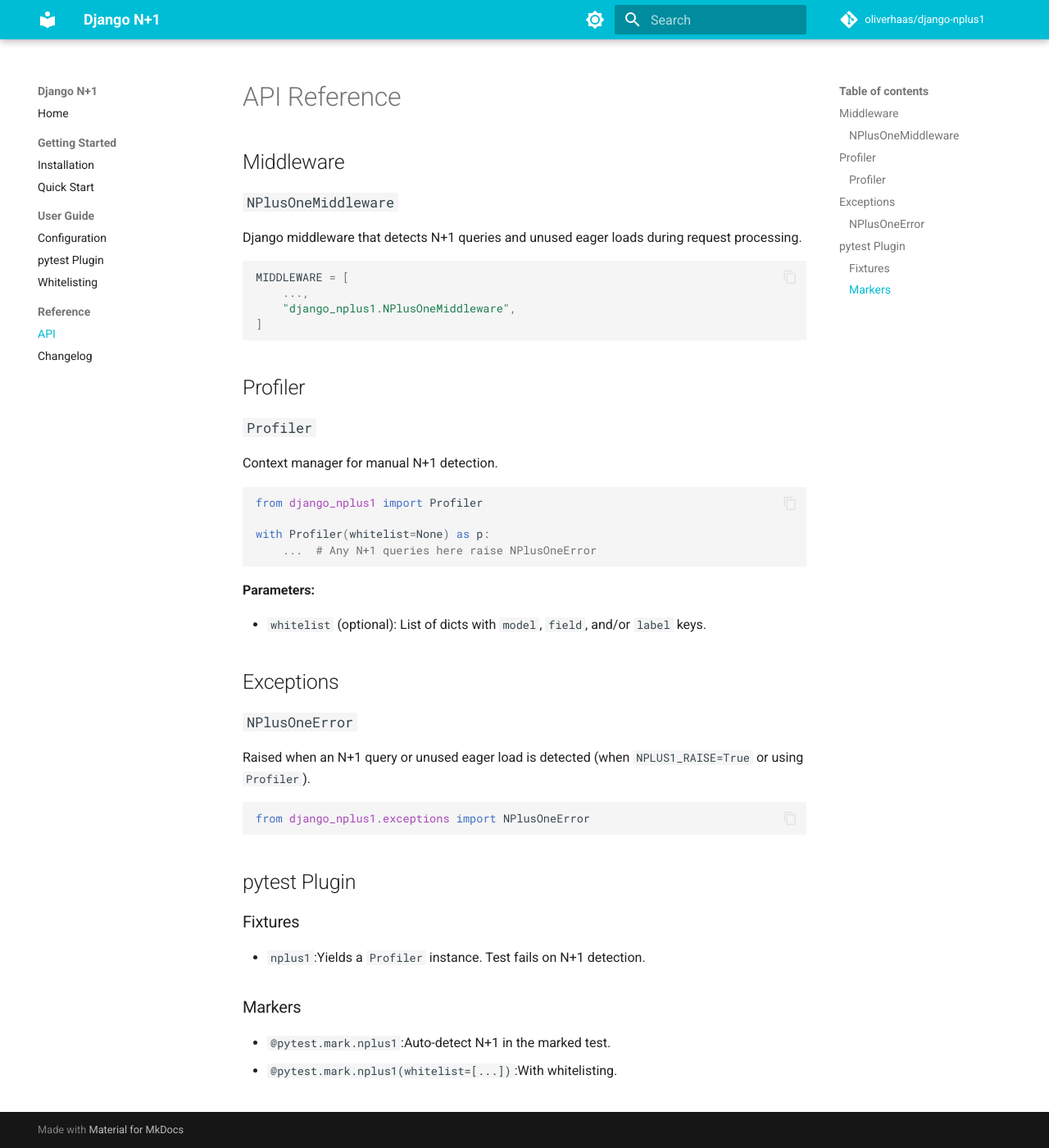
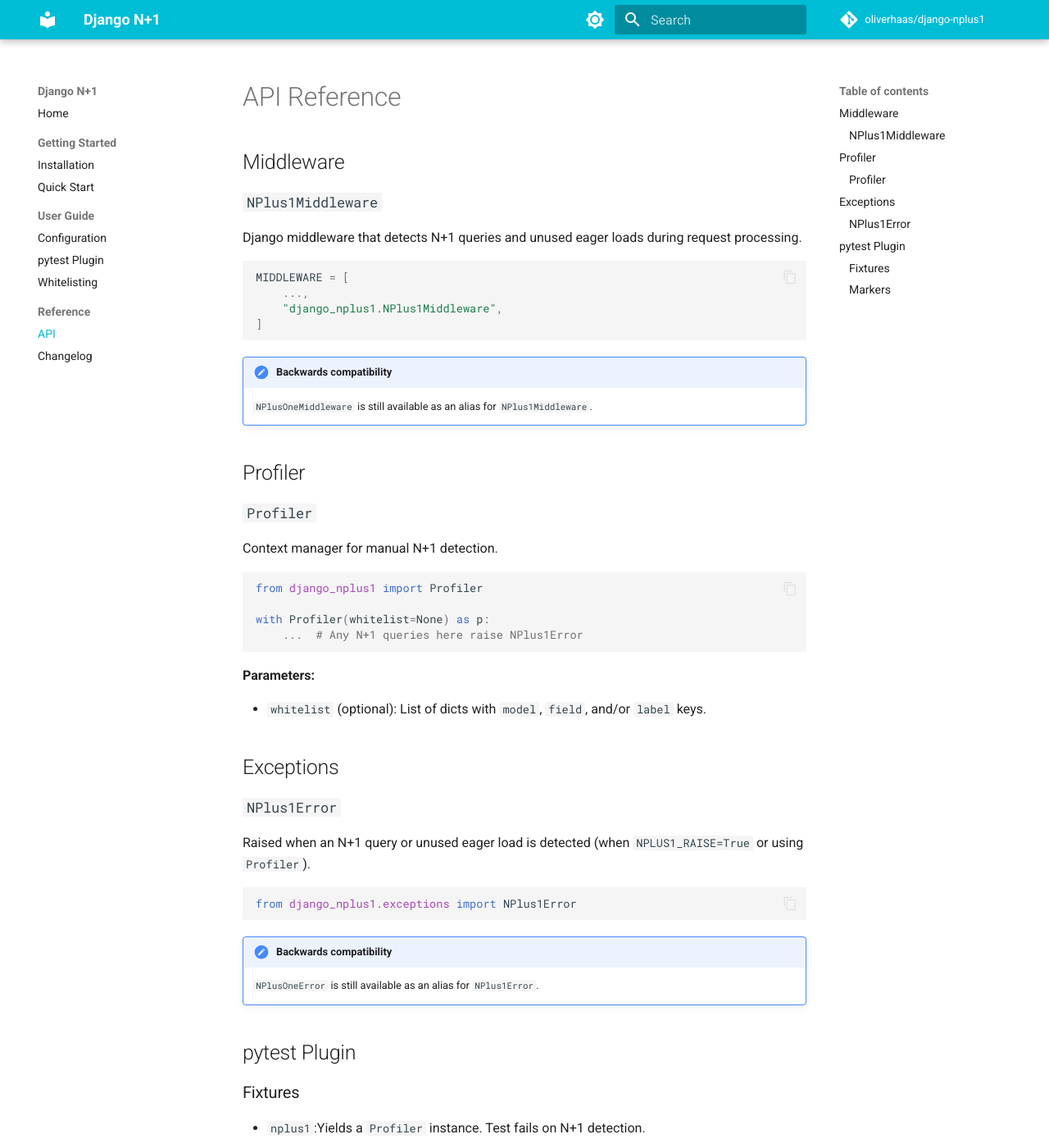
Before and after one commit to oliverhaas/django-nplus1, an MkDocs documentation site: the page built from docs/reference/api.md, in a window 1280 px wide and 1400 px high. Shown: the whole window at 82% size. Built offline with MkDocs 1.6.1 and Material for MkDocs 9.7.7, drawn with Linux system fonts in a browser that asks for light colours; comment, search, counter and statistics services are not loaded; the version menu is left out.

Commit message:
refactor: rename NPlusOneError/NPlusOneMiddleware to NPlus1Error/NPlus1Middleware
Consistent with the NPLUS1_* settings naming convention. Old names
are kept as backwards-compatible aliases.

````diff
--- a/docs/getting-started/installation.md
+++ b/docs/getting-started/installation.md
@@ -30,7 +30,7 @@
 
 MIDDLEWARE = [
     ...,
-    "django_nplus1.NPlusOneMiddleware",  # should be last
+    "django_nplus1.NPlus1Middleware",  # should be last
 ]
 ```
 
--- a/docs/getting-started/quickstart.md
+++ b/docs/getting-started/quickstart.md
@@ -26,7 +26,7 @@
 
 ```python
 # settings/test.py
-NPLUS1_RAISE = True  # Raise NPlusOneError instead of logging
+NPLUS1_RAISE = True  # Raise NPlus1Error instead of logging
 ```
 
 ## Using the pytest Plugin
@@ -40,7 +40,7 @@
 # Manual detection with fixture
 def test_manual(nplus1):
     users = list(User.objects.all())
-    users[0].profile  # Raises NPlusOneError
+    users[0].profile  # Raises NPlus1Error
 ```
 
 ## Using the Profiler
@@ -50,5 +50,5 @@
 
 with Profiler():
     users = list(User.objects.all())
-    users[0].profile  # Raises NPlusOneError
+    users[0].profile  # Raises NPlus1Error
 ```
--- a/docs/reference/api.md
+++ b/docs/reference/api.md
@@ -2,16 +2,19 @@
 
 ## Middleware
 
-### `NPlusOneMiddleware`
+### `NPlus1Middleware`
 
 Django middleware that detects N+1 queries and unused eager loads during request processing.
 
 ```python
 MIDDLEWARE = [
     ...,
-    "django_nplus1.NPlusOneMiddleware",
+    "django_nplus1.NPlus1Middleware",
 ]
 ```
+
+!!! note "Backwards compatibility"
+    `NPlusOneMiddleware` is still available as an alias for `NPlus1Middleware`.
 
 ## Profiler
 
@@ -23,7 +26,7 @@
 from django_nplus1 import Profiler
 
 with Profiler(whitelist=None) as p:
-    ...  # Any N+1 queries here raise NPlusOneError
+    ...  # Any N+1 queries here raise NPlus1Error
 ```
 
 **Parameters:**
@@ -32,13 +35,16 @@
 
 ## Exceptions
 
-### `NPlusOneError`
+### `NPlus1Error`
 
 Raised when an N+1 query or unused eager load is detected (when `NPLUS1_RAISE=True` or using `Profiler`).
 
 ```python
-from django_nplus1.exceptions import NPlusOneError
+from django_nplus1.exceptions import NPlus1Error
 ```
+
+!!! note "Backwards compatibility"
+    `NPlusOneError` is still available as an alias for `NPlus1Error`.
 
 ## pytest Plugin
 
--- a/docs/user-guide/configuration.md
+++ b/docs/user-guide/configuration.md
@@ -32,7 +32,7 @@
 
 ### `NPLUS1_RAISE`
 
-Raise `NPlusOneError` on detection instead of (or in addition to) logging. Default: `False`.
+Raise `NPlus1Error` on detection instead of (or in addition to) logging. Default: `False`.
 
 ```python
 NPLUS1_RAISE = True  # Recommended for test settings
@@ -40,7 +40,7 @@
 
 ### `NPLUS1_ERROR`
 
-Custom exception class to raise. Default: `NPlusOneError`.
+Custom exception class to raise. Default: `NPlus1Error`.
 
 ```python
 NPLUS1_ERROR = MyCustomError
--- a/docs/user-guide/pytest-plugin.md
+++ b/docs/user-guide/pytest-plugin.md
@@ -6,7 +6,7 @@
 
 ### `nplus1`
 
-A fixture that provides a `Profiler` context. Any N+1 queries detected within the test will raise `NPlusOneError`.
+A fixture that provides a `Profiler` context. Any N+1 queries detected within the test will raise `NPlus1Error`.
 
 ```python
 def test_my_view(nplus1, client):
````
Also changed, not shown: README.md (+2 -2 lines), django_nplus1/__init__.py (+5 -2 lines), docs/index.md (+1 -1 lines), 7 other files.
